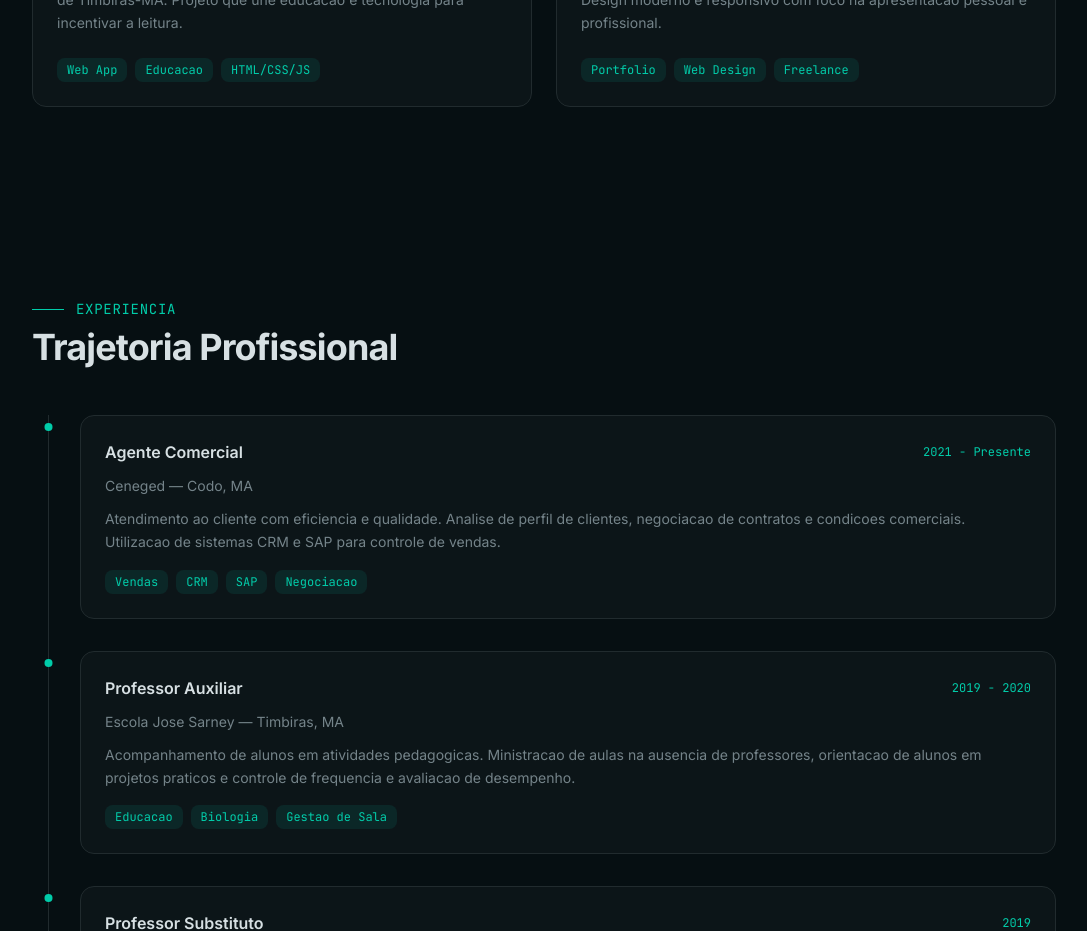
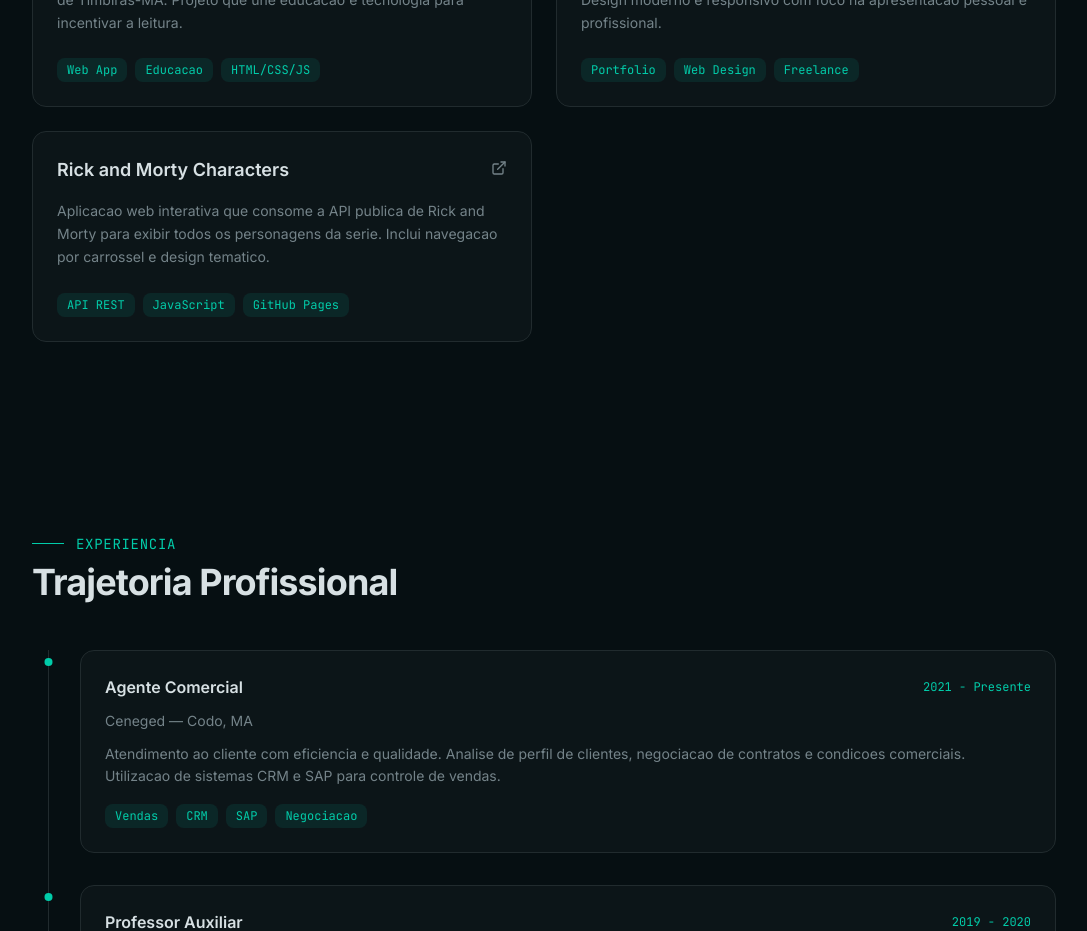
Before and after one commit to Rahonne08/v0-portfolio-for-pablo-rahonne, a Next.js app: page / in a window 1280 px wide. Shown: the part 2620-3551 px from the top of the page, without its empty margins (96-1183 px from the left). Built offline with nearby package versions, Linux system fonts and the light colour scheme.

Commit message:
feat: add "Rick and Morty Characters" project to portfolio
Add new project with API usage and carousel navigation
tags: API REST, JavaScript, GitHub Pages.

Co-authored-by: Pablo Rahonne <175164402+Rahonne08@users.noreply.github.com>

```diff
--- a/components/projects.tsx
+++ b/components/projects.tsx
@@ -14,6 +14,13 @@ const projects = [
       "Portfolio profissional desenvolvido para o cliente Maycon Rafael. Design moderno e responsivo com foco na apresentacao pessoal e profissional.",
     url: "https://maycon-rafael.lovable.app",
     tags: ["Portfolio", "Web Design", "Freelance"],
+  },
+  {
+    title: "Rick and Morty Characters",
+    description:
+      "Aplicacao web interativa que consome a API publica de Rick and Morty para exibir todos os personagens da serie. Inclui navegacao por carrossel e design tematico.",
+    url: "https://rahonne08.github.io/Rick-and-Morty-Characters/",
+    tags: ["API REST", "JavaScript", "GitHub Pages"],
   },
 ]
 
```
